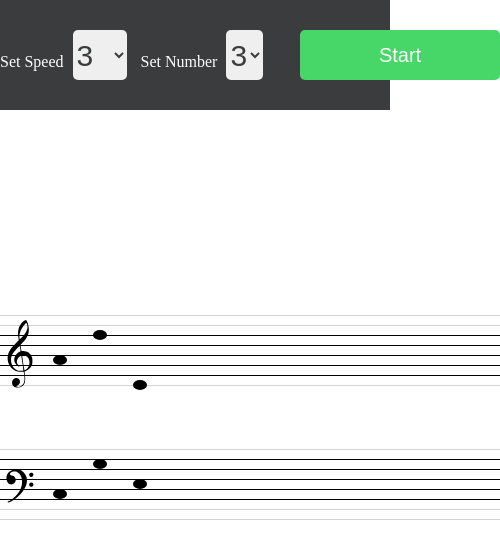
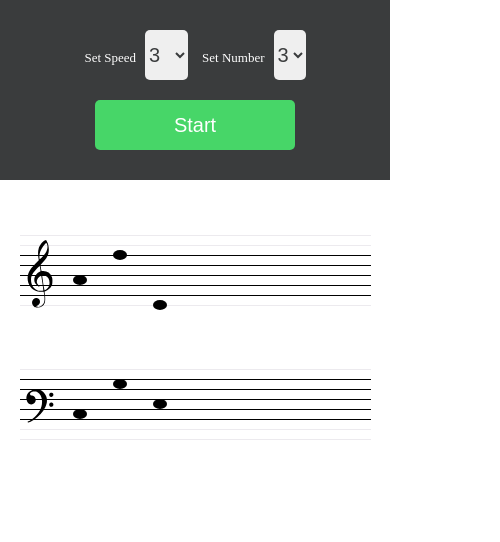
Before and after one commit to Tolkera/notes_randomizer, a website: page index.html in a window 390 px wide. Shown: the whole page, 500 px wide, since content can reach past the window. Drawn offline with nearby package versions, Linux system fonts and the light colour scheme.

Commit message:
fixed responsive

```diff
--- a/main.css
+++ b/main.css
@@ -19,12 +19,13 @@ select {
 }
 
 .container {
-    width: 500px;
+    max-width: 500px;
     margin: 0 auto;
 }
 
 .strings {
     margin-top: 150px;
+    text-align: center;
 }
 
 
@@ -40,7 +41,7 @@ line.string {
 }
 
 line.string--extra {
-    stroke: #D4D2D6;
+    stroke: #eceaee;
 }
 
 line {
@@ -50,6 +51,7 @@ line {
 .controls {
     padding: 30px 0;
     background: #3A3C3D;
+    text-align: center;
 }
 
 .controls__item {
@@ -80,6 +82,7 @@ line {
     -ms-animation: color_change 1s infinite alternate;
     -o-animation: color_change 1s infinite alternate;
     animation: color_change 1s infinite alternate;
+
 }
 
 .settings__button:hover {
@@ -144,3 +147,32 @@ line {
     from { background-color: #34A84F; }
     to { background-color: #47D668; }
 }
+
+
+
+@media(max-width: 1000px){
+    .settings__button {
+        float: none;
+        margin-top: 20px;
+    }
+
+    .options {
+        float: none
+    }
+
+    .string-wrap {
+        width: 90%;
+    }
+
+    .select {
+        font-size: 20px;
+    }
+
+    .label {
+        font-size: 13px;
+    }
+
+    .strings {
+        margin-top: 0px;
+    }
+}
```
